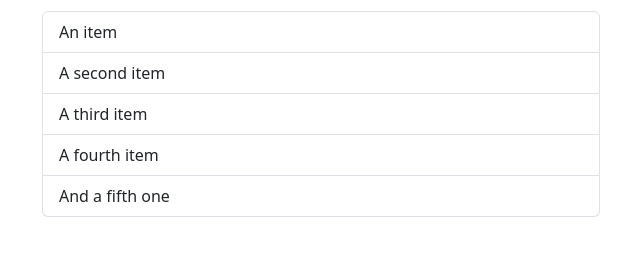
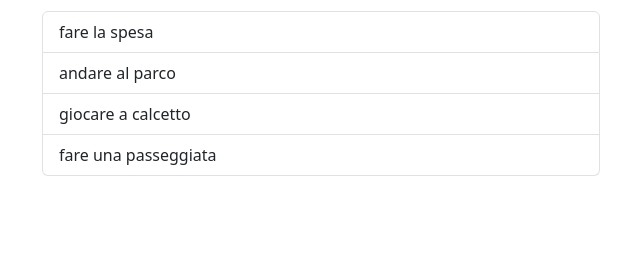
Before and after one commit to DavideAtzo/vue-todolist, a plain HTML site: page index.html in a window 1280 px wide. Shown: the part 69-324 px from the top of the page, without its empty margins (313-953 px from the left). Drawn offline with nearby package versions, Linux system fonts and the light colour scheme.

Commit message:
creato array + ciclo

```diff
--- a/index.html
+++ b/index.html
@@ -25,11 +25,9 @@
             </div>
             <div class="row justify-content-center">
                 <ul class="list-group col-md-6">
-                    <li class="list-group-item">An item</li>
-                    <li class="list-group-item">A second item</li>
-                    <li class="list-group-item">A third item</li>
-                    <li class="list-group-item">A fourth item</li>
-                    <li class="list-group-item">And a fifth one</li>
+                    <li v-for="(todo, index) in todolist" class="list-group-item">
+                        <div>{{ todo }} </div>
+                    </li>
                 </ul>
             </div>
         </div>
--- a/js/script.js
+++ b/js/script.js
@@ -1,10 +1,16 @@
 'use strict';
 
-const { createApp } = Vue
+const {createApp} = Vue;
+
 createApp({
-    data() {
+    data(){
         return {
+            todolist: [
+                'fare la spesa',
+                'andare al parco',
+                'giocare a calcetto',
+                'fare una passeggiata'
+            ]
         }
     },
-}
-).mount('#app');
+}).mount('#app');
```
